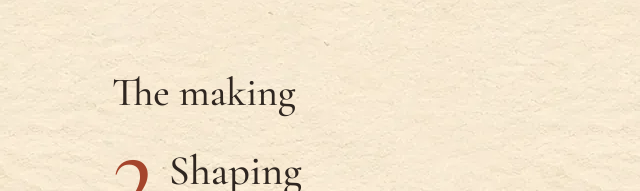
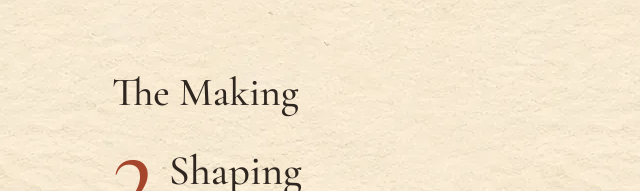
Before and after one commit to githubdoivo/art, a website: page index.html in a window 1280 px wide. Shown: the part 609-800 px from the top of the page, 0-640 px from the left. Drawn offline with nearby package versions, Linux system fonts and the light colour scheme.

Commit message:
UX pass: Title Case EN labels, translated skip link, 44px touch targets
Co-Authored-By: Claude Opus 5.5 (1M context) <noreply@anthropic.com>
Claude-Session: https://claude.ai/code/session_01G9FaX7JLn1wRheviex6kJb

```diff
--- a/book.css
+++ b/book.css
@@ -140,3 +140,11 @@ html { scrollbar-width: thin; scrollbar-color: rgba(94, 81, 70, .38) transparent
 ::-webkit-scrollbar-thumb { background: rgba(94, 81, 70, .32); border-radius: 8px; border: 2px solid transparent; background-clip: padding-box; }
 ::-webkit-scrollbar-thumb:hover { background-color: rgba(127, 50, 31, .5); }
 ::-webkit-scrollbar-button { display: none; }
+
+/* Touch screens: a finger-sized hit area around the small controls, without
+   changing how they look. */
+@media (pointer: coarse) {
+  .lang, .back { position: relative; }
+  .lang::after, .back::after { content: ""; position: absolute; inset: -10px -6px; }
+  .mail { display: inline-block; padding-block: 10px; }
+}
--- a/book.js
+++ b/book.js
@@ -63,6 +63,7 @@
   cta.textContent = b.orderButton;
   cta.href = `/order/?lang=${c.lang}`;
   $("#footer").textContent = c.footer;
+  $(".skip").textContent = c.skip;
 
   // The making as a scroll story: the section is tall and its stage sticks to
   // the screen. Scroll progress p runs 0..n-1; drawing i drops onto the pile as
--- a/content.js
+++ b/content.js
@@ -5,13 +5,13 @@ window.CONTENT = {
     lang: "en",
     title: "Ivo Lopes · Ceramics",
     switchLang: "PT", switchLangLabel: "Ver em português",
-    orderPage: { title: "Order a piece · Ivo Lopes", back: "Back", heading: "Order a piece", intro: "Have something in mind? Send a photo or two of a piece you love, describe what you would like, and get a reply by email with a price.", note: "Every piece is made by hand, so it takes a few weeks." },
+    orderPage: { title: "Order a Piece · Ivo Lopes", back: "Back", heading: "Order a Piece", intro: "Have something in mind? Send a photo or two of a piece you love, describe what you would like, and get a reply by email with a price.", note: "Every piece is made by hand, so it takes a few weeks." },
     form: {
       name: "Name", email: "Email",
-      description: "Your idea", descriptionHint: "Size, colours, what it is for…",
-      photos: "Photos", photosHint: "1 to 3: a piece you like, a sketch, a colour. Anything that helps.", choose: "Choose photos", remove: "Remove",
+      description: "Your Idea", descriptionHint: "Size, colours, what it is for…",
+      photos: "Photos", photosHint: "1 to 3: a piece you like, a sketch, a colour. Anything that helps.", choose: "Choose Photos", remove: "Remove",
       consent: "I agree that my name, email, message and photos are kept only to answer this request.",
-      send: "Send request", sending: "Sending…",
+      send: "Send Request", sending: "Sending…",
       done: "Request {id} received. You will get a reply by email soon.",
       errors: {
         invalid_name: "Please add your name.", invalid_email: "That email does not look right.",
@@ -25,8 +25,8 @@ window.CONTENT = {
     // The sketchbook home page (index.html, book.js).
     book: {
       tagline: "Objects for a slower life.",
-      nav: { making: "The making", work: "Work", porto: "Porto", order: "Order" },
-      making: "The making",
+      nav: { making: "The Making", work: "Work", porto: "Porto", order: "Order" },
+      making: "The Making",
       scrollHint: "Scroll to follow the clay",
       steps: [
         ["Clay", "A natural beginning.", "Every piece starts as a lump of earth, wedged by hand until no air is left inside."],
@@ -39,21 +39,22 @@ window.CONTENT = {
       workNote: "Each one made by hand, so no two are alike.",
       pieces: [
         { img: "gourd", title: "Gourd", alt: "A gourd-shaped vase with a glossy, speckled amber glaze and a curling stem" },
-        { img: "amber", title: "Many arms", alt: "A standing figure in amber glaze with a startled face and many curling arms" },
-        { img: "blue", title: "The queen", alt: "A matte blue figure with large ears, a bead necklace and an orange crown, holding a shell" },
+        { img: "amber", title: "Many Arms", alt: "A standing figure in amber glaze with a startled face and many curling arms" },
+        { img: "blue", title: "The Queen", alt: "A matte blue figure with large ears, a bead necklace and an orange crown, holding a shell" },
         { img: "violet", title: "Violet", alt: "A violet figure with a pig-like face and raised arms on a round, textured body" },
         { img: "shells", title: "Palette", alt: "A painter's palette in brown glaze, with a thumb hole and pale brush strokes, its wells made of real limpet and clam shells" },
-        { img: "tray", title: "Jewellery tray", alt: "A round silver-grey jewellery tray with hollows of different sizes, like the craters of the moon" },
+        { img: "tray", title: "Jewellery Tray", alt: "A round silver-grey jewellery tray with hollows of different sizes, like the craters of the moon" },
       ],
       porto: "Porto",
       portoLine: "Where the clay is shaped.",
       portoAlt: "Watercolour of Porto: the Ribeira riverfront, the cathedral on the hill and the Dom Luís I bridge over the Douro, with rabelo boats",
-      orderTitle: "Order a piece",
+      orderTitle: "Commissions",
       orderText: "Have something in mind? Send a photo or two of a piece you love, describe what you would like, and get a reply by email with a price.",
-      orderButton: "Order a piece",
+      orderButton: "Order a Piece",
       sealAlt: "Red stone seal: ivo and a lotus",
     },
     footer: "Made by hand, and in code.",
+    skip: "Skip to Content",
   },
   pt: {
     lang: "pt",
@@ -101,11 +102,12 @@ window.CONTENT = {
       porto: "Porto",
       portoLine: "Onde o barro ganha forma.",
       portoAlt: "Aguarela do Porto: a Ribeira, a Sé no alto e a ponte D. Luís I sobre o Douro, com barcos rabelos",
-      orderTitle: "Encomendar uma peça",
+      orderTitle: "Encomendas",
       orderText: "Há uma ideia em mente? Basta enviar uma ou duas fotografias de uma peça inspiradora e descrever o que se procura. A resposta chega por email, com um orçamento.",
       orderButton: "Encomendar uma peça",
       sealAlt: "Selo de pedra vermelho: ivo e uma flor de lótus",
     },
     footer: "Feito à mão, e em código.",
+    skip: "Saltar para o conteúdo",
   },
 };
--- a/index.html
+++ b/index.html
@@ -28,7 +28,7 @@
   <link rel="preconnect" href="https://fonts.googleapis.com">
   <link rel="preconnect" href="https://fonts.gstatic.com" crossorigin>
   <link href="https://fonts.googleapis.com/css2?family=Cormorant+Garamond:ital,wght@0,400;0,500;0,600;1,400&family=EB+Garamond:ital,wght@0,400;0,500;1,400&display=swap" rel="stylesheet">
-  <link rel="stylesheet" href="book.css?v=10">
+  <link rel="stylesheet" href="book.css?v=11">
 </head>
 <body>
   <a class="skip" href="#making">Skip to content</a>
@@ -85,7 +85,7 @@
 
   <footer class="foot"><img src="book/seal.png" alt="" width="28" height="28"><span id="footer"></span></footer>
 
-  <script src="content.js?v=5"></script>
-  <script src="book.js?v=5"></script>
+  <script src="content.js?v=6"></script>
+  <script src="book.js?v=6"></script>
 </body>
 </html>
```
Also changed, not shown: order/index.html (+2 -2 lines), tests/art.spec.mjs (+18 -2 lines).
